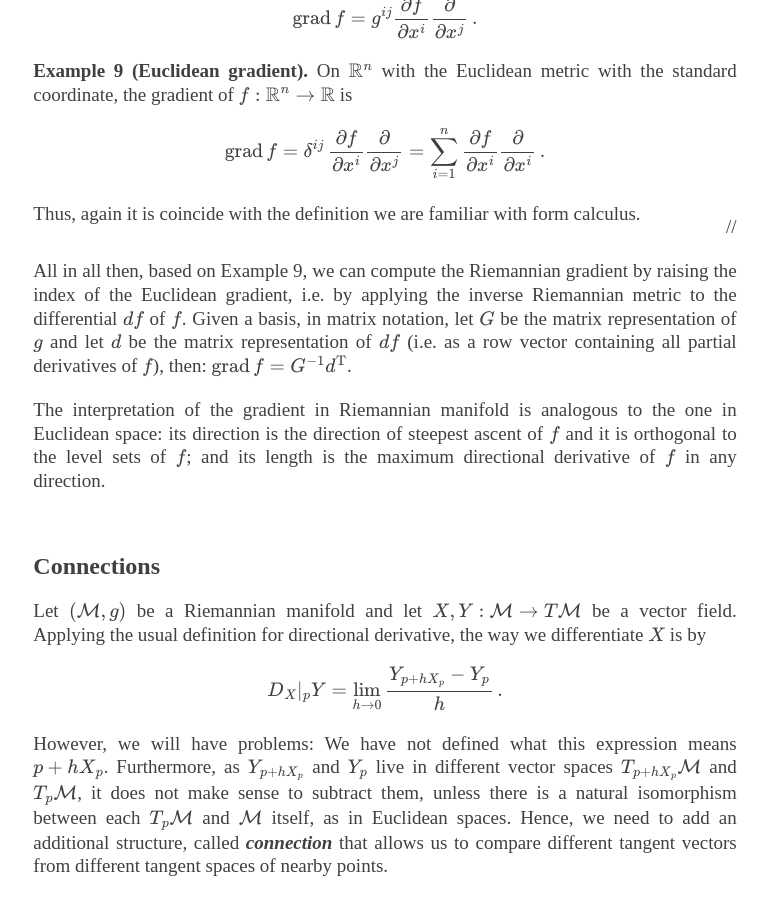
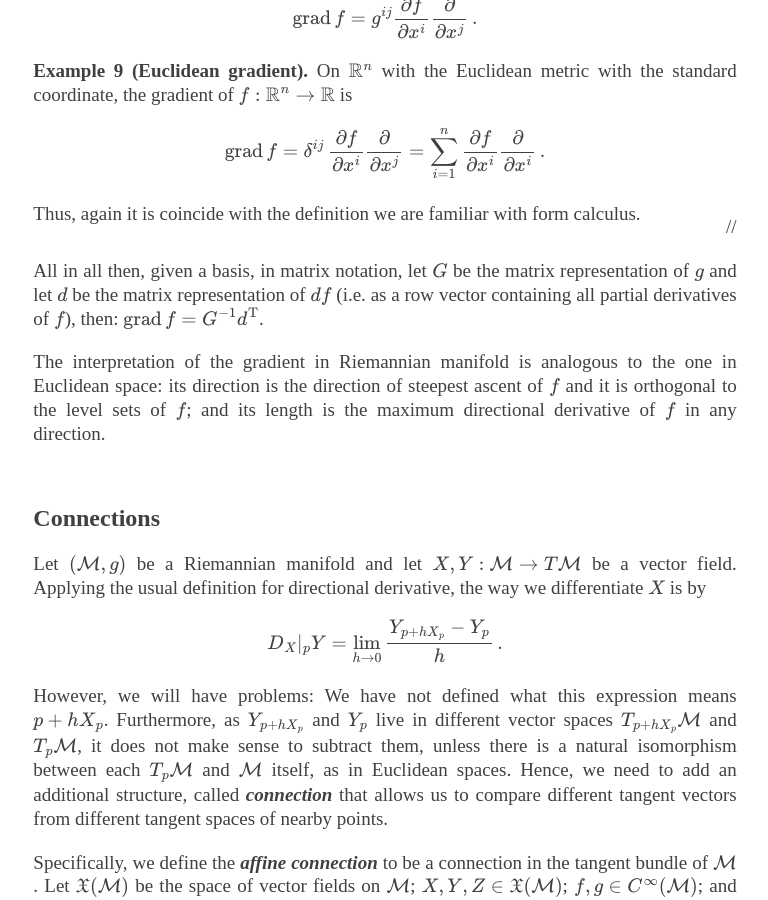
Before and after one commit to hsyodysseyjr/wiseodd0, a Jekyll site: the page built from _posts/2019-02-17-riemannian-geometry.md, in a window 1280 px wide and 900 px high, scrolled down 7113 px. Shown: the whole window, without its empty margins (255-1023 px from the left). Built offline with Jekyll 4.4.1, drawn with Linux system fonts in a browser that asks for light colours; nearby versions of some CDN libraries; formulas are drawn with MathJax 3.

Commit message:
Correction

```diff
--- a/_posts/2019-02-17-riemannian-geometry.md
+++ b/_posts/2019-02-17-riemannian-geometry.md
@@ -275,7 +275,7 @@ Thus, again it is coincide with the definition we are familiar with form calculu
 //
 {:.right}
 
-All in all then, based on Example 9, we can compute the Riemannian gradient by raising the index of the Euclidean gradient, i.e. by applying the inverse Riemannian metric to the differential $df$ of $f$. Given a basis, in matrix notation, let $G$ be the matrix representation of $g$ and let $d$ be the matrix representation of $df$ (i.e. as a row vector containing all partial derivatives of $f$), then: $\grad{f} = G^{-1} d^\T$.
+All in all then, given a basis, in matrix notation, let $G$ be the matrix representation of $g$ and let $d$ be the matrix representation of $df$ (i.e. as a row vector containing all partial derivatives of $f$), then: $\grad{f} = G^{-1} d^\T$.
 
 The interpretation of the gradient in Riemannian manifold is analogous to the one in Euclidean space: its direction is the direction of steepest ascent of $f$ and it is orthogonal to the level sets of $f$; and its length is the maximum directional derivative of $f$ in any direction.
 
```
